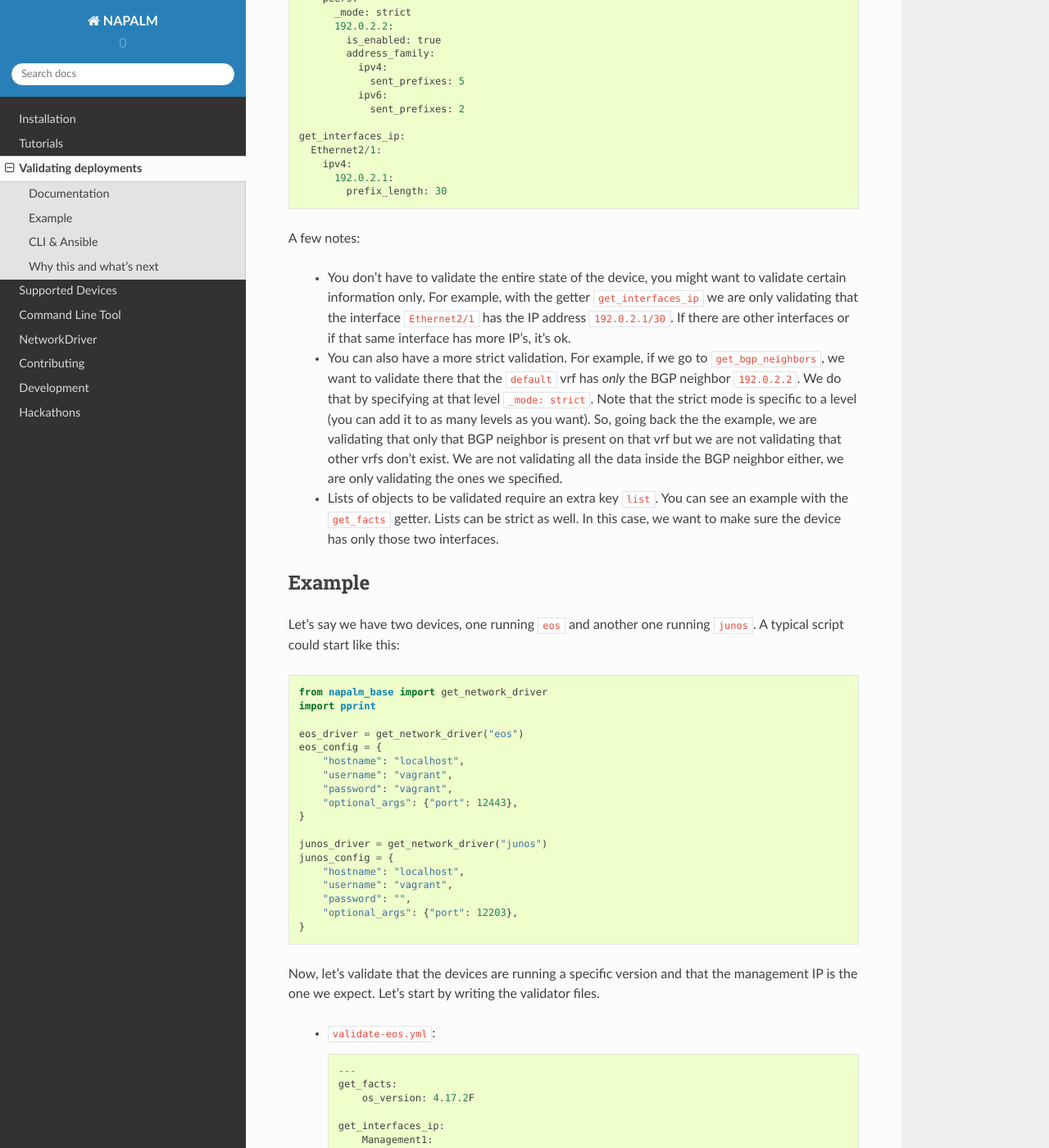
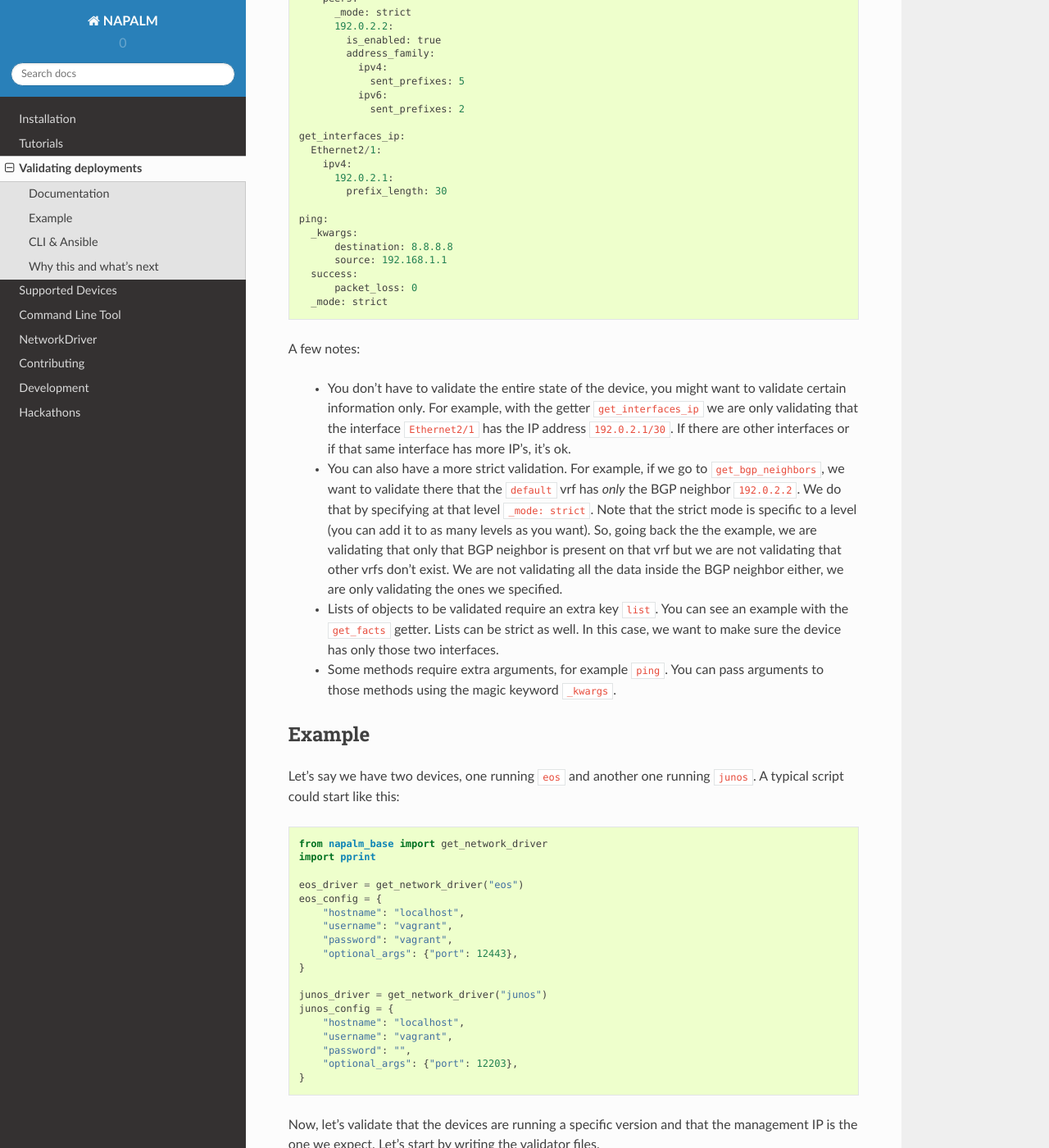
Before and after one commit to napalm-automation/napalm, a Sphinx documentation site: the page built from docs/validate/index.rst, in a window 1280 px wide and 1400 px high, scrolled down 822 px. Shown: the whole window at 82% size. Built offline with Sphinx 7.4.7 and the Read the Docs theme 2.0.0, drawn with Linux system fonts in a browser that asks for light colours; some of the changed text lies outside the part shown.

Commit message:
Updating documentation with validate support for kwargs and regexp

```diff
--- a/docs/validate/index.rst
+++ b/docs/validate/index.rst
@@ -47,6 +47,15 @@ then write the desired state using the same format the getter would retrieve it.
           192.0.2.1:
             prefix_length: 30
 
+    ping:
+      _kwargs:
+          destination: 8.8.8.8
+          source: 192.168.1.1
+      success:
+          packet_loss: 0
+      _mode: strict
+
+
 A few notes:
 
     * You don't have to validate the entire state of the device, you might want to validate certain
@@ -63,6 +72,8 @@ A few notes:
     * Lists of objects to be validated require an extra key ``list``. You can see an example with
       the ``get_facts`` getter. Lists can be strict as well. In this case, we want to make sure the
       device has only those two interfaces.
+    * Some methods require extra arguments, for example ``ping``. You can pass arguments to those
+      methods using the magic keyword ``_kwargs``.
 
 Example
 -------
@@ -117,6 +128,8 @@ the one we expect. Let's start by writing the validator files.
                 10.0.2.15:
                     prefix_length: 24
                 _mode: strict
+
+.. note:: You can use regular expressions to validate values.
 
 As you can see we are validating that the OS running is the one we want and that the management
 interfaces have only the IP we expect it to have. Now we can validate the devices like this::
```
Also changed, not shown: other parts of docs/validate/index.rst (+2 -2 lines).
